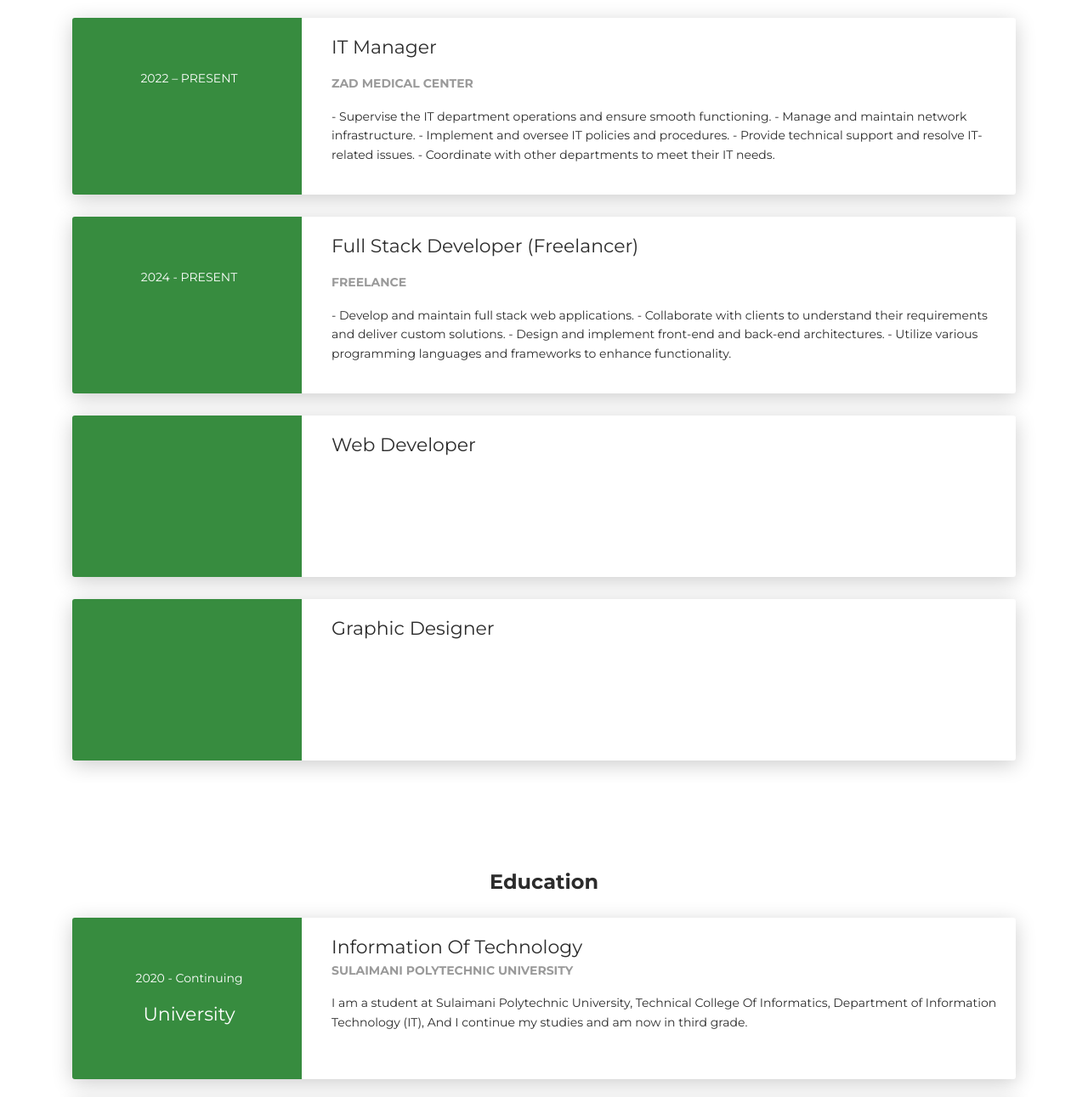
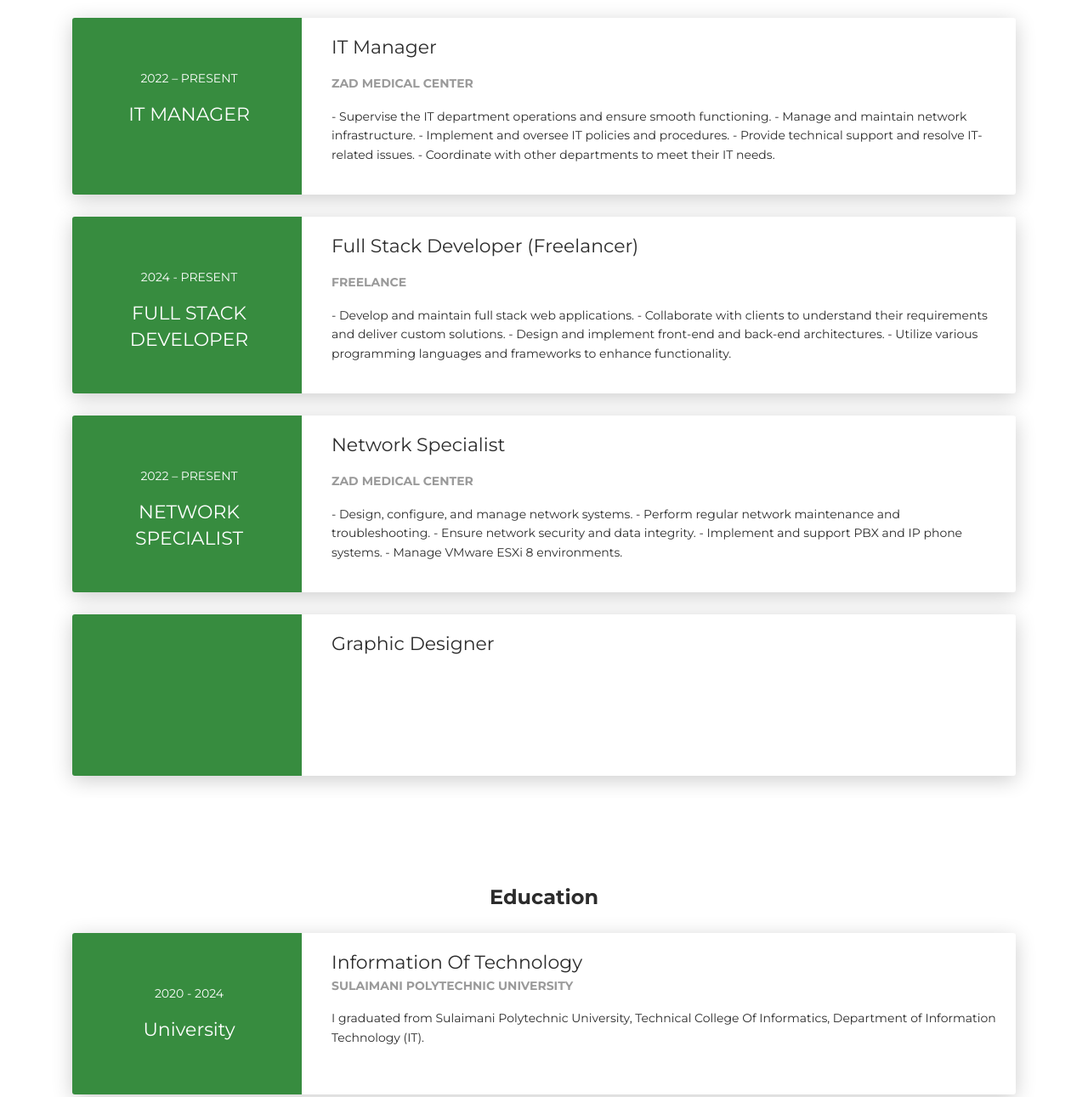
Before and after one commit to MhamadAli10/Mhamad-Ali, a plain HTML site: page index.html in a window 1280 px wide. Shown: the part 1597-2888 px from the top of the page at 85% size. Drawn offline with Linux system fonts and the light colour scheme.

Commit message:
Update index.html

```diff
--- a/index.html
+++ b/index.html
@@ -191,7 +191,7 @@ I am currently the IT department supervisor at Zad Medical Center, where I also
         <div class="col-md-3 bg-primary" data-aos="fade-right" data-aos-offset="50" data-aos-duration="500">
           <div class="card-body cc-experience-header">
             <p>2022 – Present</p>
-            <div class="h5"></div>
+            <div class="h5">IT Manager</div>
           </div>
         </div>
         <div class="col-md-9" data-aos="fade-left" data-aos-offset="50" data-aos-duration="500">
@@ -212,7 +212,7 @@ I am currently the IT department supervisor at Zad Medical Center, where I also
         <div class="col-md-3 bg-primary" data-aos="fade-right" data-aos-offset="50" data-aos-duration="500">
           <div class="card-body cc-experience-header">
             <p>2024 - Present</p>
-            <div class="h5"></div>
+            <div class="h5">Full Stack Developer</div>
           </div>
         </div>
         <div class="col-md-9" data-aos="fade-left" data-aos-offset="50" data-aos-duration="500">
@@ -231,14 +231,20 @@ I am currently the IT department supervisor at Zad Medical Center, where I also
       <div class="row">
         <div class="col-md-3 bg-primary" data-aos="fade-right" data-aos-offset="50" data-aos-duration="500">
           <div class="card-body cc-experience-header">
-            <p></p>
-            <div class="h5"></div>
+            <p>2022 – Present</p>
+            <div class="h5">Network Specialist</div>
           </div>
         </div>
         <div class="col-md-9" data-aos="fade-left" data-aos-offset="50" data-aos-duration="500">
           <div class="card-body">
-            <div class="h5">Web Developer</div>
-            <p></p>
+            <div class="h5">Network Specialist</div>
+             <p class="category">Zad Medical Center</p>
+            <p> - Design, configure, and manage network systems.
+- Perform regular network maintenance and troubleshooting.
+- Ensure network security and data integrity.
+- Implement and support PBX and IP phone systems.
+- Manage VMware ESXi 8 environments.
+</p>
           </div>
         </div>
       </div>
@@ -268,7 +274,7 @@ I am currently the IT department supervisor at Zad Medical Center, where I also
       <div class="row">
         <div class="col-md-3 bg-primary" data-aos="fade-right" data-aos-offset="50" data-aos-duration="500">
           <div class="card-body cc-education-header">
-            <p>2020 - Continuing</p>
+            <p>2020 - 2024</p>
             <div class="h5">University</div>
           </div>
         </div>
@@ -276,7 +282,7 @@ I am currently the IT department supervisor at Zad Medical Center, where I also
           <div class="card-body">
             <div class="h5">Information Of Technology</div>
             <p class="category">Sulaimani Polytechnic University</p>
-            <p>I am a student at Sulaimani Polytechnic University, Technical College Of Informatics, Department of Information Technology (IT), And I continue my studies and am now in third grade.</p>
+            <p>I graduated from Sulaimani Polytechnic University, Technical College Of Informatics, Department of Information Technology (IT).</p>
           </div>
         </div>
       </div>
```
